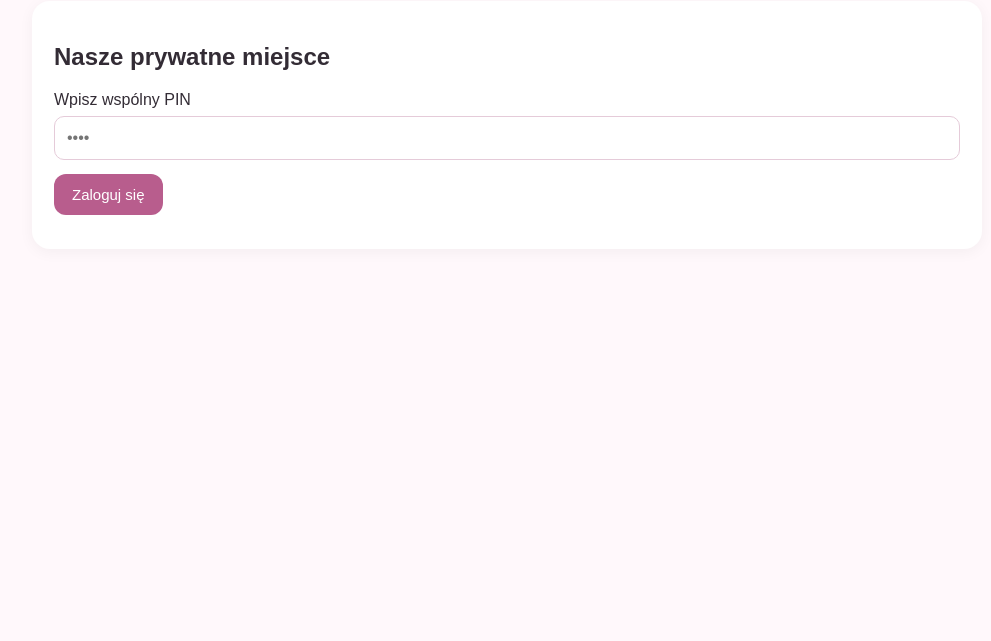
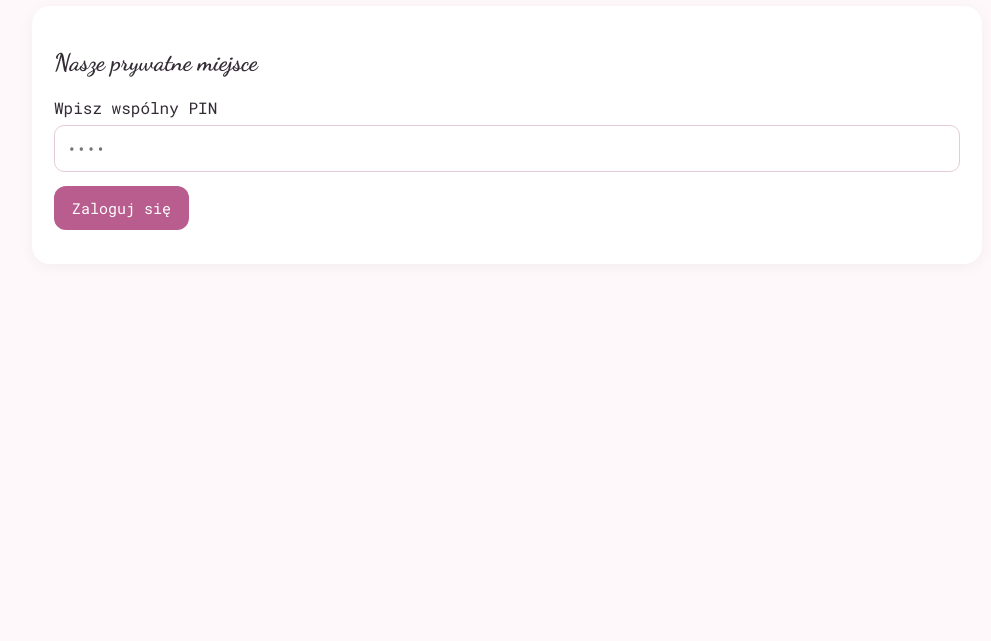
Before and after one commit to Tav0rn/moja-strona, a plain HTML site: page wspomnienia.html in a window 1280 px wide. Shown: the part 159-800 px from the top of the page, without its empty margins (133-1124 px from the left). Drawn offline with nearby package versions, Linux system fonts and the light colour scheme.

Commit message:
Update wspomnienia.html

```diff
--- a/wspomnienia.html
+++ b/wspomnienia.html
@@ -6,6 +6,10 @@
 <meta name="viewport" content="width=device-width, initial-scale=1">
 <title>Nasze wspomnienia </title>
 <script src="https://cdn.jsdelivr.net/npm/@supabase/supabase-js@2"></script>
+<link rel="preconnect" href="https://fonts.googleapis.com">
+<link rel="preconnect" href="https://fonts.gstatic.com" crossorigin>
+<link href="https://fonts.googleapis.com/css2?family=Dancing+Script:wght@400;500;600;700&family=Roboto+Mono:wght@400;500;600;700&display=swap" rel="stylesheet">
+
 <style>
 * { box-sizing: border-box; }
 body {
@@ -99,6 +103,26 @@ small { color: #806b78; }
 
 .home-button:hover {
   background: #624b59;
+}
+  body,
+p,
+a,
+button,
+input,
+textarea,
+select,
+label,
+li {
+    font-family: 'Roboto Mono', monospace;
+}
+
+h1,
+h2,
+h3,
+h4,
+h5,
+h6 {
+    font-family: 'Dancing Script', cursive;
 }
 </style>
 </head>
```
